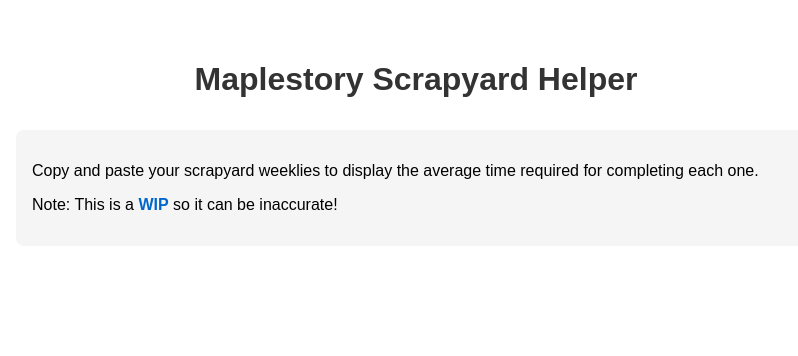
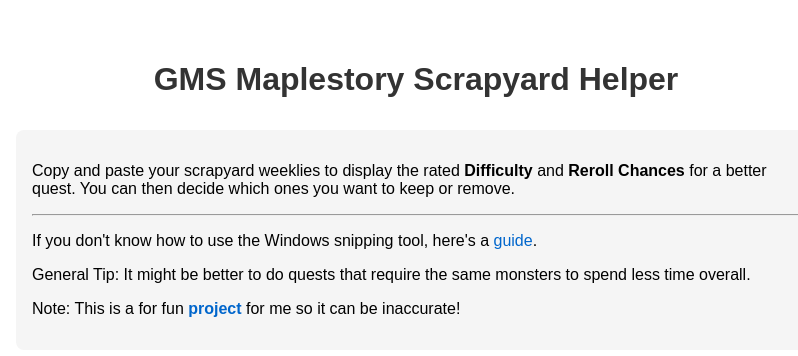
Before and after one commit to Hiroeme/scrapyardHelper, a React (Vite) app: page / in a window 1280 px wide. Shown: the top 356 px of the page, without its empty margins (224-1022 px from the left). Built offline with nearby package versions, Linux system fonts and the light colour scheme.

Commit message:
added reroll chance probability

```diff
--- a/src/App.tsx
+++ b/src/App.tsx
@@ -1,45 +1,78 @@
+// import { useState, useEffect } from 'react';
 import './App.css';
 import usePreprocess from "./hooks/usePreprocess";
 import useTextExtract from "./hooks/useTextExtract";
 import useTextClean from "./hooks/useTextClean";
 import useClipboard from "./hooks/useClipboard";
+import rerollCalc from './utils/rerollcalc';
+
 
 function App() {
 
   const [image, setImage, procImage] = usePreprocess();
   const extractedText = useTextExtract(procImage)
   const quests = useTextClean(extractedText)
+  const rerolls = rerollCalc(quests)
   useClipboard(setImage)
 
   return (
     <div className="container">
+      <div className="header">
         <h1 className="title">
-        Maplestory Scrapyard Helper
+          GMS Maplestory Scrapyard Helper
         </h1>
+      </div>
       <div className="instructions">
         <p>
-          Copy and paste your scrapyard weeklies to display the average time required for completing each one.
+          Copy and paste your scrapyard weeklies to display the rated <b>Difficulty</b> and <b>Reroll Chances</b> for a better quest.
+          You can then decide which ones you want to keep or remove.
+        </p>
+
+        <hr></hr>
+
+        <p>
+          If you don't know how to use the Windows snipping tool, here's a <a href="https://support.microsoft.com/en-us/windows/use-snipping-tool-to-capture-screenshots-00246869-1843-655f-f220-97299b865f6b#ID0EDD=Windows_11" className="link">guide</a>.
         </p>
         <p>
-          Note: This is a <a href="https://github.com/Hiroeme/scrapyardHelper" className="link"><b>WIP</b></a> so it can be inaccurate!
+          General Tip: It might be better to do quests that require the same monsters to spend less time overall.
+        </p>
+
+        <p>
+          Note: This is a for fun <a href="https://github.com/Hiroeme/scrapyardHelper" className="link"><b>project</b></a> for me so it can be inaccurate!
         </p>
       </div>
       <div className="image-container">
         {image && <img src={image} alt="copy pasted image" />}
       </div>
 
-      {quests && (
+      {rerolls.length > 0 && (
+        <div className="quest-list-container">
+          <div className="category-block">
+            <div className="categories">
+              <div className="category-name">Name</div>
+              <div className="category-mob">Mob</div>
+              <div className="category-difficulty">Difficulty</div>
+            </div>
+            <div className="category-reroll">Reroll Chances</div>
+          </div>
+
           <ul className="quest-list">
-
-          {quests.map(quest =>
+            {rerolls.map(quest =>
               quest ? (
-            <li key={quest.name} className="quest-item">
+              <li key={quest.name} className="quest-block">
+                <div className="quest-item">
                   <span className="quest-name">{quest.name}</span>
+                  <span className="quest-mob">{quest.mob}</span>
                   <span className="quest-time">{quest.averagetime}</span>
+                </div>
+                <div className="quest-reroll">
+                  {quest.reroll}%
+                </div>
               </li>
             ) : null
           )}
           </ul>
+        </div>
       )}
     </div>
   )
--- /dev/null
+++ b/src/utils/rerollcalc.ts
@@ -0,0 +1,54 @@
+import { Quest, Recommendation } from "../types/types";
+
+const datacounts = {
+  'Very Slow': 11,
+  'Slow': 11,
+  'Average': 14,
+  'Fast': 8,
+  'Very Fast': 8
+}
+
+const rerollCalc = (quests: Quest[]): Recommendation[] => {
+  if (quests.length === 0) return [];
+
+  // change this to a reduce function :)
+  const questcounts = {
+    'Very Slow': quests.filter(quest => quest.averagetime === 'Very Slow').length,
+    'Slow': quests.filter(quest => quest.averagetime === 'Slow').length,
+    'Average': quests.filter(quest => quest.averagetime === 'Average').length,
+    'Fast': quests.filter(quest => quest.averagetime === 'Fast').length,
+    'Very Fast': quests.filter(quest => quest.averagetime === 'Very Fast').length,
+  }
+  const counts: { [key: string]: number } = {
+    'Very Slow': datacounts['Very Slow'] - questcounts['Very Slow'],
+    'Slow': datacounts['Slow'] - questcounts['Slow'],
+    'Average': datacounts['Average'] - questcounts['Average'],
+    'Fast': datacounts['Fast'] - questcounts['Fast'],
+    'Very Fast': datacounts['Very Fast'] - questcounts['Very Fast'],
+  };
+
+  const total = counts['Very Slow'] + counts['Slow'] + counts['Average'] + counts['Fast'] + counts['Very Fast']
+
+  const findPercentage = (averagetime : string) : string => {
+    const timeOrder = ['Very Slow', 'Slow', 'Average', 'Fast', 'Very Fast'];
+    const index = timeOrder.indexOf(averagetime) + 1
+
+    const betterQuests = timeOrder.slice(index).reduce((acc, time) => acc + counts[time], 0);
+
+    return (betterQuests / total * 100).toFixed(2);
+  }
+
+  const recs = quests.map(quest => (
+    {
+      'name': quest.name,
+      'mob': quest.mob,
+      'averagetime': quest.averagetime,
+      'reroll': findPercentage(quest.averagetime)
+    }
+  ))
+
+  // console.log(differenceCounts);
+  return recs;
+};
+
+export default rerollCalc;
```
Lines whose indentation alone changed are shown as unchanged.
